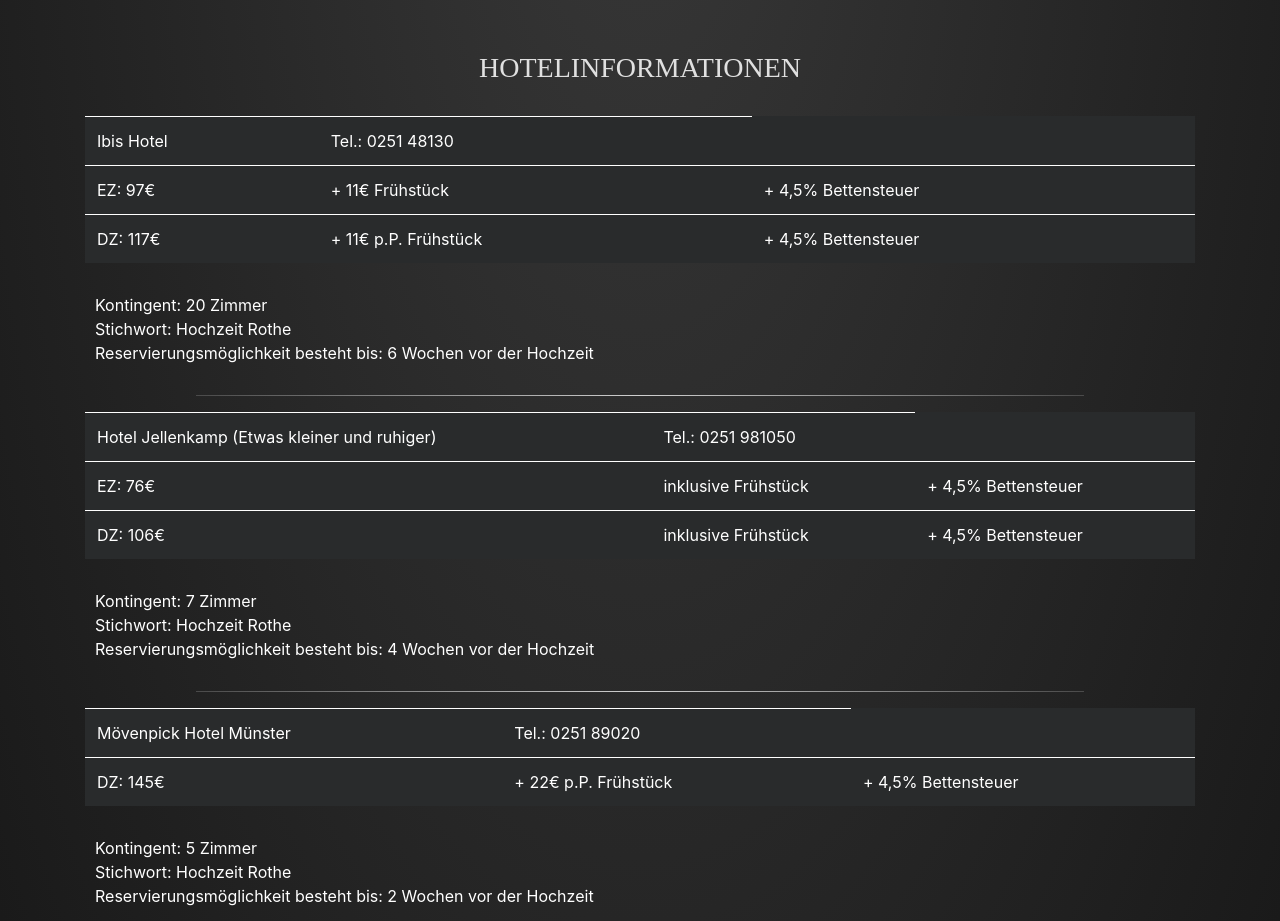
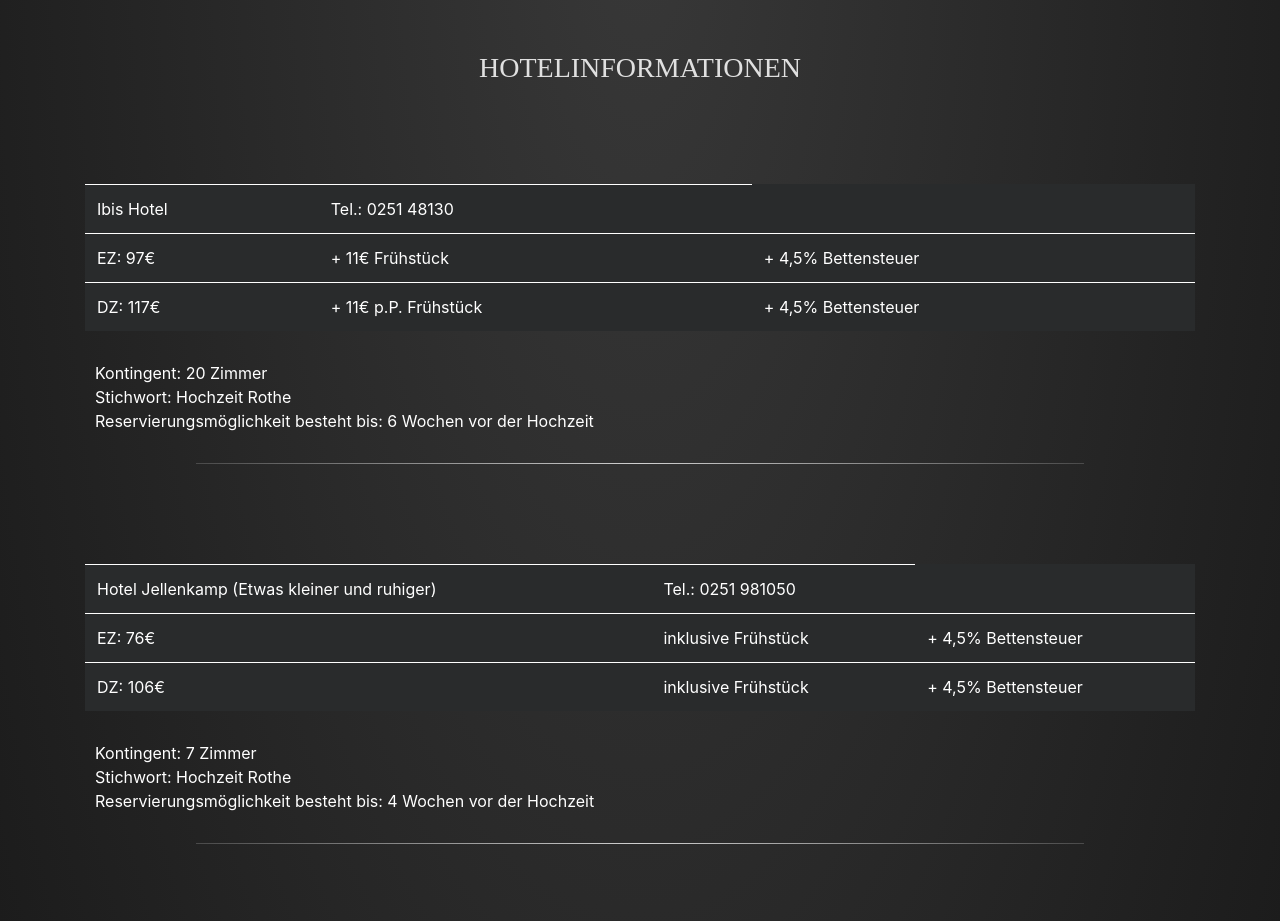
Before and after one commit to sandraundkevinheiraten/sandraundkevinheiraten.github.io, a plain HTML site: page index.html in a window 1280 px wide. Shown: the part 1868-2789 px from the top of the page. Drawn offline with nearby package versions, Linux system fonts and the light colour scheme; a script that the page names is missing; a web font is replaced by a local one.

Commit message:
Update styles.css

```diff
--- a/styles.css
+++ b/styles.css
@@ -262,7 +262,7 @@ filter: progid:DXImageTransform.Microsoft.gradient( startColorstr='#383838', end
 }
 
 table{
-    margin-bottom: 100px;
+    margin-top: 100px !important;
 }
 
 hr{
```
